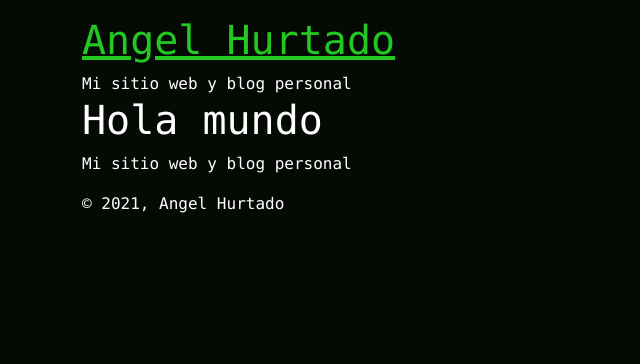
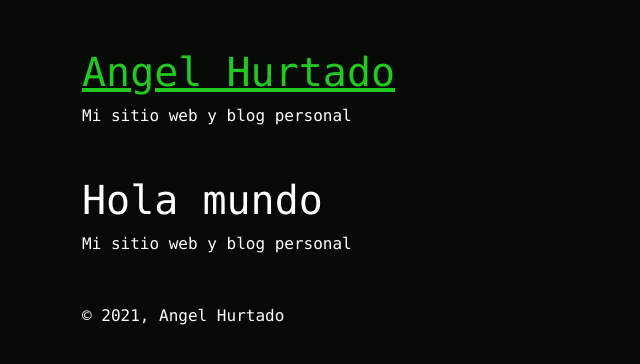
Before and after one commit to angelxehg/angelxehg.github.io, a Gatsby site: page / in a window 1280 px wide. Shown: the whole page, without its empty margins (0-640 px from the left). Built offline with nearby package versions, Linux system fonts and the light colour scheme; Gatsby itself is replaced by a stand-in of ours.

Commit message:
Crear componente Footer

```diff
--- /dev/null
+++ b/src/components/footer.tsx
@@ -0,0 +1,13 @@
+import React from "react"
+
+const Footer = () => (
+  <footer className="mt-5">
+    <div className="card no-bg">
+      <p className="card-text">
+        © {new Date().getFullYear()}, Angel Hurtado
+      </p>
+    </div>
+  </footer>
+)
+
+export default Footer
--- a/src/components/layout.tsx
+++ b/src/components/layout.tsx
@@ -9,18 +9,15 @@ import React from "react"
 import PropTypes from "prop-types"
 
 import Header from "./header"
+import Footer from "./footer"
 
 const Layout = (props: { children: any }) => {
 
   return (
-    <div className="container-sm mt-3 mb-3 text-white font-monospace">
+    <div className="container-sm mt-5 mb-5 text-white font-monospace">
       <Header/>
-      <div>
-        <main>{props.children}</main>
-        <footer>
-          © {new Date().getFullYear()}, Angel Hurtado
-        </footer>
-      </div>
+      <main className="mt-5">{props.children}</main>
+      <Footer/>
     </div>
   )
 }
```
